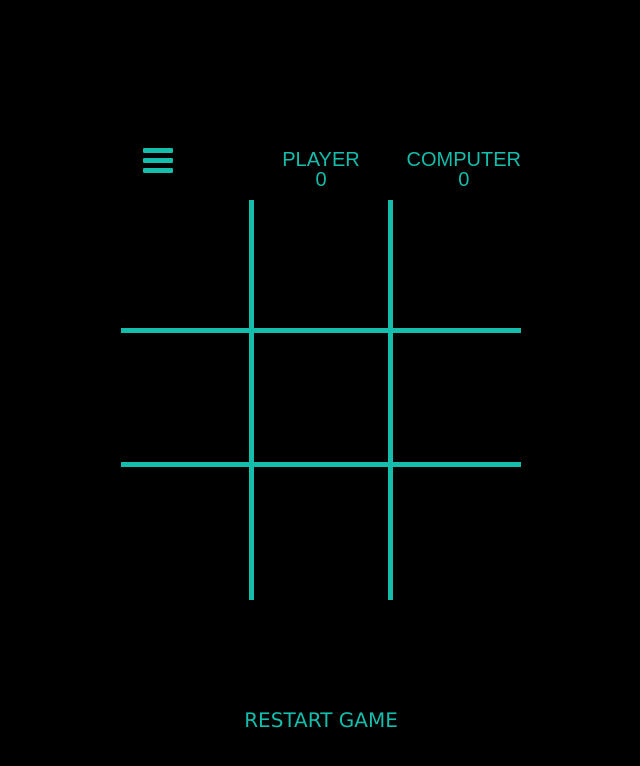
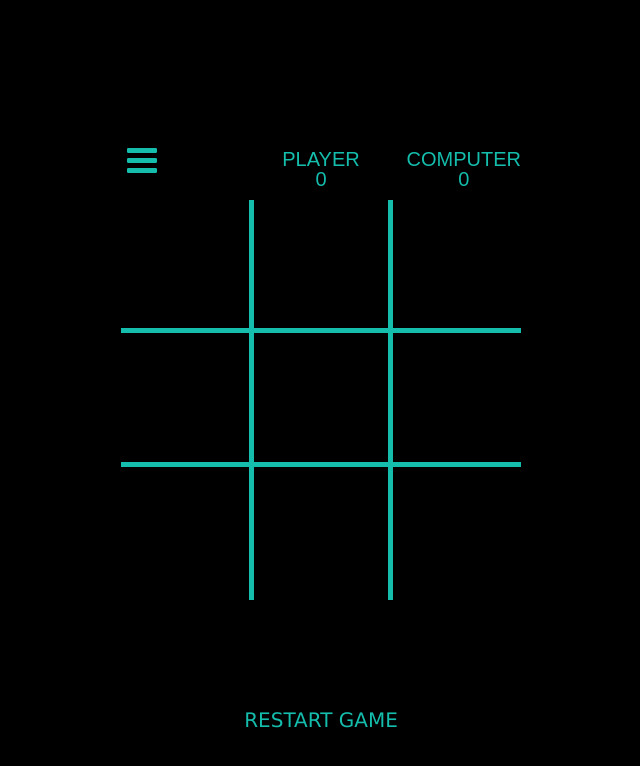
Before and after one commit to vasyl-n/vasyl-n.github.io, a website with bundled scripts: page index.html in a window 1280 px wide. Shown: the whole page, without its empty margins (319-959 px from the left). Built offline with nearby package versions, Linux system fonts and the light colour scheme.

```diff
--- a/style.css
+++ b/style.css
@@ -56,7 +56,7 @@
 
 .dropbtn {
   position: absolute;
-  left: 4%;
+  left: 0%;
   background-color: black;
   color: #14bdac;
   border: none;
```
